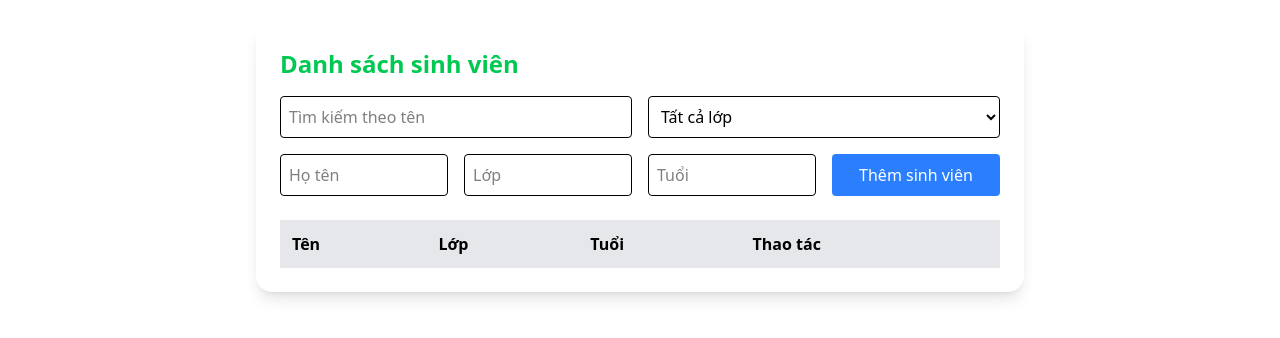
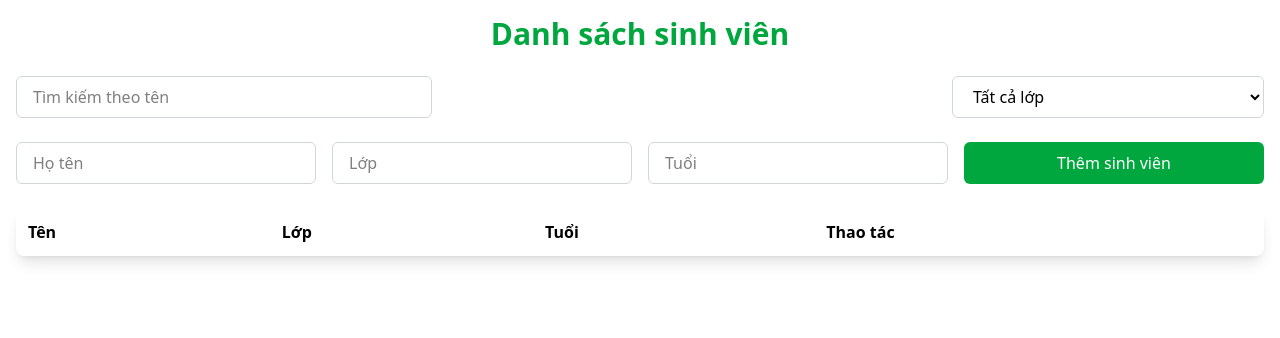
Before and after one commit to Quyen2111/22640121_NguyenTrungQuyen_KTReact, a React (Vite) app in the folder baikt/: page / in a window 1280 px wide. Shown: the top 338 px of the page. Built offline with nearby package versions, Linux system fonts and the light colour scheme.

Commit message:
cai thien giao dien

```diff
--- a/baikt/src/App.jsx
+++ b/baikt/src/App.jsx
@@ -64,22 +64,22 @@ function App() {
   );
 
   return (
-    <div className="p-6 max-w-3xl mx-auto bg-white rounded-2xl shadow-lg mt-6">
-      <h1 className="text-2xl font-bold text-green-500 mb-4">Danh sách sinh viên</h1>
+    <div className="max-w-7xl mx-auto p-4">
+      <h1 className="text-3xl font-bold text-center text-green-600 mb-6">Danh sách sinh viên</h1>
 
-      <div className="mb-4 grid grid-cols-1 md:grid-cols-2 gap-4">
+      <div className="flex flex-wrap justify-between mb-6">
         <input
           type="text"
           placeholder="Tìm kiếm theo tên"
           value={search}
           onChange={(e) => setSearch(e.target.value)}
-          className="border p-2 rounded w-full"
+          className="w-full md:w-1/3 px-4 py-2 border border-gray-300 rounded-md mb-4 md:mb-0"
         />
 
         <select
           value={selectedClass}
           onChange={(e) => setSelectedClass(e.target.value)}
-          className="border p-2 rounded w-full"
+          className="w-full md:w-1/4 px-4 py-2 border border-gray-300 rounded-md mb-4 md:mb-0"
         >
           <option value="">Tất cả lớp</option>
           {classes.map(lop => (
@@ -88,14 +88,14 @@ function App() {
         </select>
       </div>
 
-      <div className="mb-6 grid grid-cols-1 md:grid-cols-4 gap-4">
+      <div className="grid grid-cols-1 md:grid-cols-4 gap-4 mb-6">
         <input
           type="text"
           name="ten"
           placeholder="Họ tên"
           value={newStudent.ten}
           onChange={handleChangeNew}
-          className="border p-2 rounded"
+          className="w-full px-4 py-2 border border-gray-300 rounded-md"
         />
         <input
           type="text"
@@ -103,7 +103,7 @@ function App() {
           placeholder="Lớp"
           value={newStudent.lop}
           onChange={handleChangeNew}
-          className="border p-2 rounded"
+          className="w-full px-4 py-2 border border-gray-300 rounded-md"
         />
         <input
           type="number"
@@ -111,19 +111,21 @@ function App() {
           placeholder="Tuổi"
           value={newStudent.tuoi}
           onChange={handleChangeNew}
-          className="border p-2 rounded"
+          className="w-full px-4 py-2 border border-gray-300 rounded-md"
         />
         <button
           onClick={handleAdd}
-          className="bg-blue-500 text-white px-4 py-2 rounded hover:bg-blue-600"
+          className="w-full md:w-auto bg-green-600 text-white px-6 py-2 rounded-md hover:bg-green-700 transition duration-200"
         >
           Thêm sinh viên
         </button>
       </div>
 
-      <table className="w-full table-auto border-collapse">
+      <div className="overflow-x-auto bg-white rounded-lg shadow-lg">
+
+        <table className="min-w-full table-auto">
           <thead>
-          <tr className="bg-gray-200 text-left">
+            <tr className="px-4 py-2 text-left">
               <th className="p-3">Tên</th>
               <th className="p-3">Lớp</th>
               <th className="p-3">Tuổi</th>
@@ -145,6 +147,9 @@ function App() {
           </tbody>
         </table>
       </div>
+
+
+    </div>
   );
 }
 
--- a/baikt/src/components/StudentItem.jsx
+++ b/baikt/src/components/StudentItem.jsx
@@ -2,40 +2,40 @@ import React, { useState } from 'react';
 
 function StudentItem({ student, onEdit, onDelete, isEditing, onSave, onEditChange }) {
   return (
-    <tr key={student.id} className="border-t">
+    <tr key={student.id} className="border-t hover:bg-gray-50">
       {isEditing ? (
         <>
-          <td className="p-2">
+          <td className="p-4">
             <input
               type="text"
               name="ten"
               value={student.ten}
               onChange={onEditChange}
-              className="border p-1 rounded w-full"
+              className="border p-2 rounded w-full focus:outline-none focus:ring-2 focus:ring-blue-400"
             />
           </td>
-          <td className="p-2">
+          <td className="p-4">
             <input
               type="text"
               name="lop"
               value={student.lop}
               onChange={onEditChange}
-              className="border p-1 rounded w-full"
+              className="border p-2 rounded w-full focus:outline-none focus:ring-2 focus:ring-blue-400"
             />
           </td>
-          <td className="p-2">
+          <td className="p-4">
             <input
               type="number"
               name="tuoi"
               value={student.tuoi}
               onChange={onEditChange}
-              className="border p-1 rounded w-full"
+              className="border p-2 rounded w-full focus:outline-none focus:ring-2 focus:ring-blue-400"
             />
           </td>
-          <td className="p-2">
+          <td className="p-4 flex space-x-2">
             <button
               onClick={() => onSave(student.id)}
-              className="bg-green-500 text-white px-3 py-1 rounded hover:bg-green-600 mr-2"
+              className="bg-green-600 text-white px-4 py-2 rounded hover:bg-green-700 focus:outline-none focus:ring-2 focus:ring-green-400"
             >
               Lưu
             </button>
@@ -43,19 +43,19 @@ function StudentItem({ student, onEdit, onDelete, isEditing, onSave, onEditChang
         </>
       ) : (
         <>
-          <td className="p-3">{student.ten}</td>
-          <td className="p-3">{student.lop}</td>
-          <td className="p-3">{student.tuoi}</td>
-          <td className="p-3 space-x-2">
+          <td className="p-4">{student.ten}</td>
+          <td className="p-4">{student.lop}</td>
+          <td className="p-4">{student.tuoi}</td>
+          <td className="p-4 flex space-x-2"  >
             <button
               onClick={() => onEdit(student)}
-              className="bg-yellow-500 text-white px-3 py-1 rounded hover:bg-yellow-600"
+              className="bg-yellow-500 text-white px-4 py-2 rounded hover:bg-yellow-600 focus:outline-none focus:ring-2 focus:ring-yellow-400 mr-5"
             >
               Sửa
             </button>
             <button
               onClick={() => onDelete(student.id)}
-              className="bg-red-500 text-white px-3 py-1 rounded hover:bg-red-600"
+              className="bg-red-500 text-white px-4 py-2 rounded hover:bg-red-600 focus:outline-none focus:ring-2 focus:ring-red-400"
             >
               Xoá
             </button>
```
Also changed, not shown: baikt/MinhChung/cau10.png (added). Lines whose indentation alone changed are shown as unchanged.
